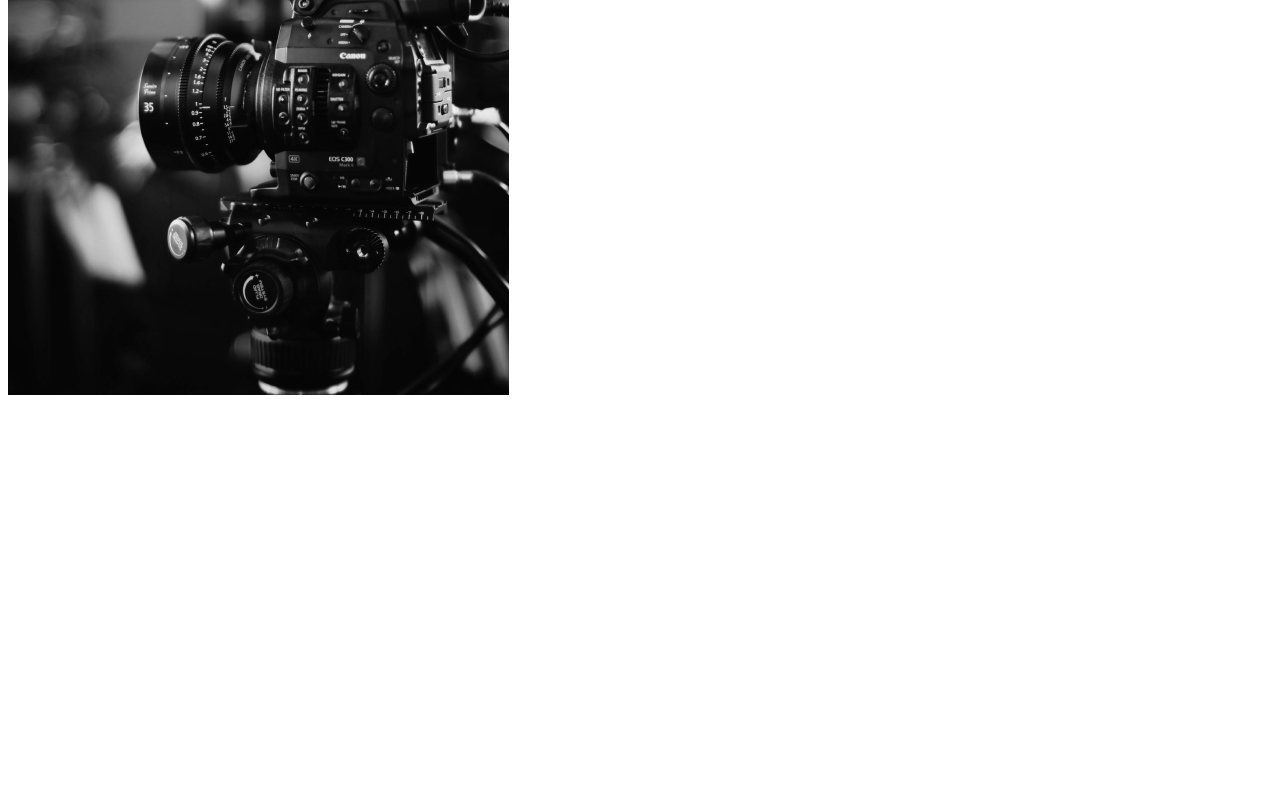
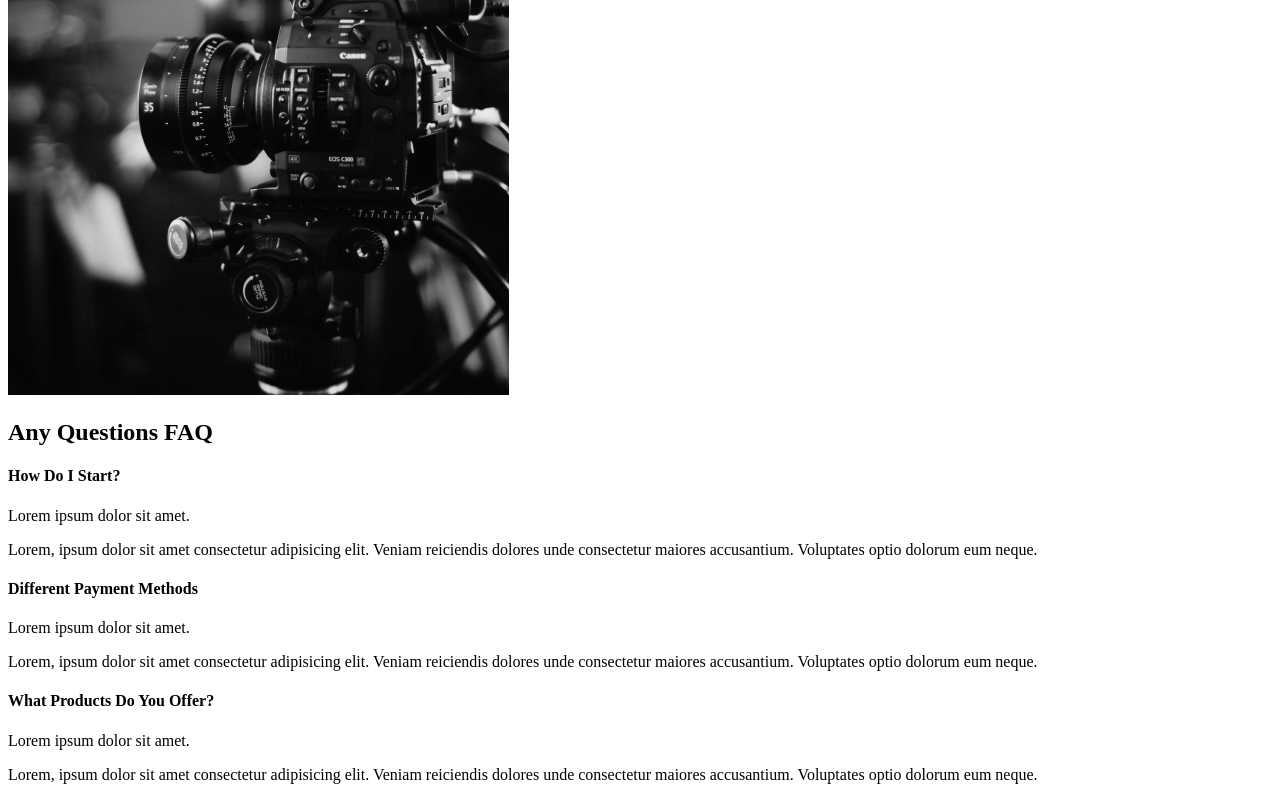
Before and after one commit to Alex-Lee-Myers/creator-portfolio, a React (Create React App) app: page / in a window 1280 px wide. Shown: the part 1987-2787 px from the top of the page. Before the commit the page ends 2394 px from the top, so only its background shows below. Built offline with nearby package versions, Linux system fonts and the light colour scheme.

Commit message:
added FaqSection beginning structure.

```diff
--- a/src/components/FaqSection.tsx
+++ b/src/components/FaqSection.tsx
@@ -1,20 +1,38 @@
 import React from 'react';
 
-class FaqSections extends React.Component {
+class FaqSection extends React.Component {
 
     public render() {
         return (
-            <div className="faq-sections">
-                <div className="faq-sections__text-container">
-                    {/* <h2>{this.props.title}</h2>
-                    <p>{this.props.description}</p> */}
-                </div>
-                <div className="faq-sections__image-container">
-                    {/* <img src={this.props.image} alt=""/> */}
-                </div>
+            <div className="faq">
+                <h2>Any Questions <span>FAQ</span></h2>
+                    <div className="question">
+                        <h4>How Do I Start?</h4>
+                        <div className="answer"></div>
+                            <p>Lorem ipsum dolor sit amet.</p>
+                            <p>
+                                Lorem, ipsum dolor sit amet consectetur adipisicing elit. Veniam reiciendis dolores unde consectetur maiores accusantium. Voluptates optio dolorum eum neque.
+                            </p>
+                    </div>
+                    <div className="question">
+                        <h4>Different Payment Methods</h4>
+                        <div className="answer"></div>
+                            <p>Lorem ipsum dolor sit amet.</p>
+                            <p>
+                                Lorem, ipsum dolor sit amet consectetur adipisicing elit. Veniam reiciendis dolores unde consectetur maiores accusantium. Voluptates optio dolorum eum neque.
+                            </p>
+                    </div>
+                    <div className="question">
+                        <h4>What Products Do You Offer?</h4>
+                        <div className="answer"></div>
+                            <p>Lorem ipsum dolor sit amet.</p>
+                            <p>
+                                Lorem, ipsum dolor sit amet consectetur adipisicing elit. Veniam reiciendis dolores unde consectetur maiores accusantium. Voluptates optio dolorum eum neque.
+                            </p>
+                    </div>
             </div>
         );
     }
 }
 
-export default FaqSections;
+export default FaqSection;
--- a/src/pages/AboutUs.tsx
+++ b/src/pages/AboutUs.tsx
@@ -1,7 +1,7 @@
 import React from 'react';
 import AboutMeSection from '../components/AboutMeSection';
+import ServicesSection from '../components/ServicesSection';
 import FaqSection from '../components/FaqSection';
-import ServicesSection from '../components/ServicesSection';
 
 class AboutUs extends React.Component {
     render(){
```
